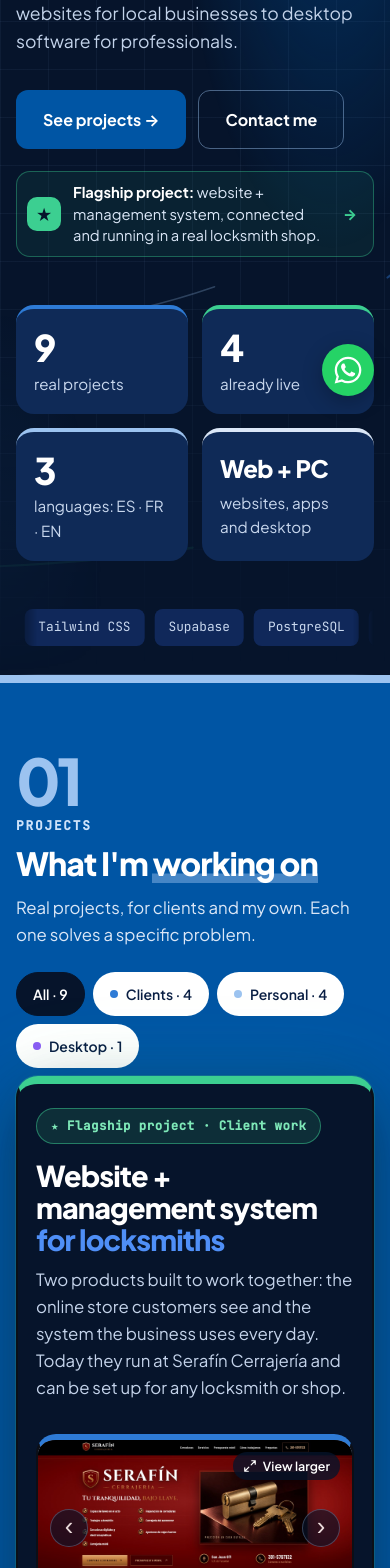
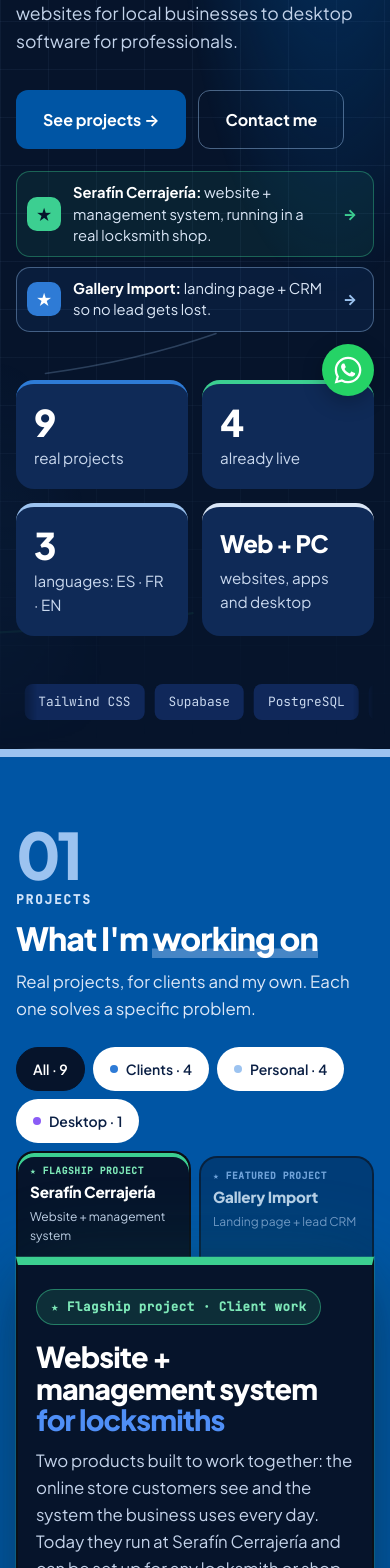
Before and after one commit to AugustoMartinez01/Portfolio, a React (Vite) app in the folder portafolio/: page / in a window 390 px wide. Shown: the part 432-2000 px from the top of the page. Built offline with nearby package versions, Linux system fonts and the light colour scheme.

Commit message:
Destacados en pestañas y accesos en el hero

```diff
--- a/portafolio/src/components/CasoDestacado.jsx
+++ b/portafolio/src/components/CasoDestacado.jsx
@@ -52,7 +52,7 @@ const ICONOS_CONEXION = [
 // Configuración de cada caso destacado
 const CASOS = {
   serafin: {
-    id: 'destacado',
+    id: 'destacado-serafin',
     textos: 'destacado',
     web: WEB,
     sistema: { ...SISTEMA, href: '#sistema-cerrajerias', estado: 'estado--piloto' },
--- /dev/null
+++ b/portafolio/src/components/CasosDestacados.jsx
@@ -0,0 +1,74 @@
+import { useEffect, useState } from 'react'
+import CasoDestacado from './CasoDestacado.jsx'
+import { useIdioma } from '../i18n.jsx'
+
+// Los dos proyectos destacados (Serafín y Gallery Import) en pestañas,
+// así no ocupan dos bloques enormes uno debajo del otro.
+// Se puede abrir una pestaña desde otro lado (por ejemplo el hero) con:
+//   window.dispatchEvent(new CustomEvent('abrir-destacado', { detail: 'gallery' }))
+// o entrando con el link #destacado-gallery / #destacado-serafin.
+
+export const CASOS_DESTACADOS = ['serafin', 'gallery']
+
+function casoDelLink() {
+  try {
+    const h = window.location.hash.replace('#destacado-', '')
+    return CASOS_DESTACADOS.includes(h) ? h : null
+  } catch {
+    return null
+  }
+}
+
+export default function CasosDestacados() {
+  const { t } = useIdioma()
+  const [activo, setActivo] = useState(() => casoDelLink() || 'serafin')
+
+  useEffect(() => {
+    const abrir = (e) => {
+      if (CASOS_DESTACADOS.includes(e.detail)) setActivo(e.detail)
+    }
+    const porLink = () => {
+      const c = casoDelLink()
+      if (c) {
+        setActivo(c)
+        document.getElementById('destacado')?.scrollIntoView({ behavior: 'smooth' })
+      }
+    }
+    window.addEventListener('abrir-destacado', abrir)
+    window.addEventListener('hashchange', porLink)
+    if (casoDelLink()) setTimeout(porLink, 300)
+    return () => {
+      window.removeEventListener('abrir-destacado', abrir)
+      window.removeEventListener('hashchange', porLink)
+    }
+  }, [])
+
+  const pestanas = t.destacadoPestanas
+
+  return (
+    <div className="destacados" id="destacado">
+      <div className="destacados__pestanas" role="tablist" aria-label={pestanas.aria}>
+        {CASOS_DESTACADOS.map((c) => (
+          <button
+            key={c}
+            type="button"
+            role="tab"
+            id={`pestana-${c}`}
+            aria-selected={activo === c}
+            aria-controls={`panel-${c}`}
+            className={`destacados__pestana destacados__pestana--${c}${activo === c ? ' activo' : ''}`}
+            onClick={() => setActivo(c)}
+          >
+            <span className="destacados__pestana-tipo">★ {pestanas[c].tipo}</span>
+            <strong>{pestanas[c].nombre}</strong>
+            <span className="destacados__pestana-detalle">{pestanas[c].detalle}</span>
+          </button>
+        ))}
+      </div>
+
+      <div role="tabpanel" id={`panel-${activo}`} aria-labelledby={`pestana-${activo}`}>
+        <CasoDestacado key={activo} caso={activo} />
+      </div>
+    </div>
+  )
+}
--- a/portafolio/src/components/Hero.jsx
+++ b/portafolio/src/components/Hero.jsx
@@ -60,14 +60,25 @@ export default function Hero() {
             </a>
           </div>
 
-          {/* Acceso directo al proyecto estrella (web + sistema de Serafín) */}
-          <a href="#destacado" className="hero__estrella">
-            <span className="hero__estrella-icono" aria-hidden="true">★</span>
-            <span>
-              <strong>{t.hero.estrellaTitulo}</strong> {t.hero.estrellaTexto}
-            </span>
-            <span className="hero__estrella-flecha" aria-hidden="true">→</span>
-          </a>
+          {/* Accesos directos a los proyectos destacados (abren su pestaña) */}
+          <div className="hero__estrellas">
+            {t.hero.destacados.map((d) => (
+              <a
+                key={d.caso}
+                href="#destacado"
+                className={`hero__estrella hero__estrella--${d.caso}`}
+                onClick={() =>
+                  window.dispatchEvent(new CustomEvent('abrir-destacado', { detail: d.caso }))
+                }
+              >
+                <span className="hero__estrella-icono" aria-hidden="true">★</span>
+                <span>
+                  <strong>{d.titulo}</strong> {d.texto}
+                </span>
+                <span className="hero__estrella-flecha" aria-hidden="true">→</span>
+              </a>
+            ))}
+          </div>
         </div>
 
         {/* Datos destacados, cada uno con la línea de color de su sección */}
--- a/portafolio/src/components/Proyectos.jsx
+++ b/portafolio/src/components/Proyectos.jsx
@@ -1,8 +1,8 @@
-import { useState } from 'react'
+import { useEffect, useState } from 'react'
 import { proyectos } from '../data/proyectos.js'
 import ProjectCard from './ProjectCard.jsx'
 import TituloSeccion from './TituloSeccion.jsx'
-import CasoDestacado from './CasoDestacado.jsx'
+import CasosDestacados from './CasosDestacados.jsx'
 import { useIdioma, proyectoEnIdioma } from '../i18n.jsx'
 
 const FILTROS = ['todos', 'cliente', 'propio', 'escritorio']
@@ -10,6 +10,13 @@ const FILTROS = ['todos', 'cliente', 'propio', 'escritorio']
 export default function Proyectos() {
   const { t, idioma } = useIdioma()
   const [filtro, setFiltro] = useState('todos')
+
+  // Si desde el hero piden abrir un destacado, se vuelve a "Todos" para que se vea
+  useEffect(() => {
+    const volver = () => setFiltro('todos')
+    window.addEventListener('abrir-destacado', volver)
+    return () => window.removeEventListener('abrir-destacado', volver)
+  }, [])
 
   const cantidad = (f) =>
     f === 'todos' ? proyectos.length : proyectos.filter((p) => p.categoria === f).length
@@ -43,13 +50,8 @@ export default function Proyectos() {
           </div>
         </div>
 
-        {/* Proyectos destacados: Serafín (web + sistema) y Gallery Import (landing + CRM) */}
-        {filtro === 'todos' && (
-          <>
-            <CasoDestacado caso="serafin" />
-            <CasoDestacado caso="gallery" />
-          </>
-        )}
+        {/* Proyectos destacados en pestañas: Serafín (web + sistema) y Gallery Import (landing + CRM) */}
+        {filtro === 'todos' && <CasosDestacados />}
 
         <div className="proyectos">
           {visibles.map((proyecto) => (
--- a/portafolio/src/data/textos.js
+++ b/portafolio/src/data/textos.js
@@ -34,8 +34,10 @@ export const textos = {
       stack: 'Tecnologías que uso',
       panel: 'Proyectos en marcha',
       panelTitulo: 'Ahora mismo',
-      estrellaTitulo: 'Proyecto estrella:',
-      estrellaTexto: 'web + sistema de gestión conectados, funcionando en una cerrajería real.',
+      destacados: [
+        { caso: 'serafin', titulo: 'Serafín Cerrajería:', texto: 'web + sistema de gestión, funcionando en una cerrajería real.' },
+        { caso: 'gallery', titulo: 'Gallery Import:', texto: 'landing + CRM para que ningún contacto se pierda.' },
+      ],
     },
 
     proyectos: {
@@ -61,6 +63,12 @@ export const textos = {
       irA: (n) => `Ver captura ${n}`,
       visor: (titulo) => `Capturas de ${titulo}`,
       cerrar: 'Cerrar',
+    },
+
+    destacadoPestanas: {
+      aria: 'Proyectos destacados',
+      serafin: { tipo: 'Proyecto estrella', nombre: 'Serafín Cerrajería', detalle: 'Web + sistema de gestión' },
+      gallery: { tipo: 'Proyecto destacado', nombre: 'Gallery Import', detalle: 'Landing + CRM de contactos' },
     },
 
     destacado: {
@@ -255,8 +263,10 @@ export const textos = {
       stack: 'Technologies I use',
       panel: 'Ongoing projects',
       panelTitulo: 'Right now',
-      estrellaTitulo: 'Flagship project:',
-      estrellaTexto: 'website + management system, connected and running in a real locksmith shop.',
+      destacados: [
+        { caso: 'serafin', titulo: 'Serafín Cerrajería:', texto: 'website + management system, running in a real locksmith shop.' },
+        { caso: 'gallery', titulo: 'Gallery Import:', texto: 'landing page + CRM so no lead gets lost.' },
+      ],
     },
 
     proyectos: {
@@ -282,6 +292,12 @@ export const textos = {
       irA: (n) => `View screenshot ${n}`,
       visor: (titulo) => `${titulo} screenshots`,
       cerrar: 'Close',
+    },
+
+    destacadoPestanas: {
+      aria: 'Featured projects',
+      serafin: { tipo: 'Flagship project', nombre: 'Serafín Cerrajería', detalle: 'Website + management system' },
+      gallery: { tipo: 'Featured project', nombre: 'Gallery Import', detalle: 'Landing page + lead CRM' },
     },
 
     destacado: {
@@ -475,8 +491,10 @@ export const textos = {
       stack: "Technologies que j'utilise",
       panel: 'Projets en cours',
       panelTitulo: 'En ce moment',
-      estrellaTitulo: 'Projet phare :',
-      estrellaTexto: 'site web + logiciel de gestion connectés, en service dans une vraie serrurerie.',
+      destacados: [
+        { caso: 'serafin', titulo: 'Serafín Cerrajería :', texto: 'site web + logiciel de gestion, en service dans une vraie serrurerie.' },
+        { caso: 'gallery', titulo: 'Gallery Import :', texto: 'landing page + CRM pour ne perdre aucun contact.' },
+      ],
     },
 
     proyectos: {
@@ -502,6 +520,12 @@ export const textos = {
       irA: (n) => `Voir la capture ${n}`,
       visor: (titulo) => `Captures de ${titulo}`,
       cerrar: 'Fermer',
+    },
+
+    destacadoPestanas: {
+      aria: 'Projets à la une',
+      serafin: { tipo: 'Projet phare', nombre: 'Serafín Cerrajería', detalle: 'Site web + logiciel de gestion' },
+      gallery: { tipo: 'Projet à la une', nombre: 'Gallery Import', detalle: 'Landing page + CRM de contacts' },
     },
 
     destacado: {
--- a/portafolio/src/index.css
+++ b/portafolio/src/index.css
@@ -2288,3 +2288,154 @@ img {
   font-size: 0.85rem;
   text-align: center;
 }
+
+/* ---------- Proyectos destacados en pestañas ---------- */
+.destacados {
+  margin: 8px 0 56px;
+  scroll-margin-top: 90px;
+}
+
+.destacados .caso {
+  margin: 0;
+  border-top-left-radius: 0;
+  animation: caso-entra 0.45s ease both;
+}
+
+@keyframes caso-entra {
+  from { opacity: 0; transform: translateY(10px); }
+  to { opacity: 1; transform: none; }
+}
+
+.destacados__pestanas {
+  display: flex;
+  gap: 8px;
+}
+
+.destacados__pestana {
+  flex: 0 1 300px;
+  display: flex;
+  flex-direction: column;
+  align-items: flex-start;
+  gap: 2px;
+  padding: 12px 20px 14px;
+  border: 2px solid var(--negro);
+  border-bottom: none;
+  border-radius: 18px 18px 0 0;
+  background: rgba(3, 12, 30, 0.45);
+  color: #9fb4d3;
+  font: inherit;
+  text-align: left;
+  cursor: pointer;
+  transition: background 0.2s, color 0.2s, transform 0.2s;
+}
+
+.destacados__pestana:hover {
+  background: rgba(3, 12, 30, 0.7);
+  color: #dbe7f7;
+}
+
+.destacados__pestana strong {
+  color: #fff;
+  font-size: 1.08rem;
+  font-weight: 800;
+  letter-spacing: -0.01em;
+}
+
+.destacados__pestana-tipo {
+  font-family: var(--mono);
+  font-size: 0.68rem;
+  font-weight: 700;
+  letter-spacing: 0.06em;
+  text-transform: uppercase;
+}
+
+.destacados__pestana-detalle {
+  font-size: 0.85rem;
+}
+
+.destacados__pestana:not(.activo) {
+  opacity: 0.72;
+  transform: translateY(5px);
+}
+
+.destacados__pestana:not(.activo):hover {
+  opacity: 1;
+  transform: translateY(2px);
+}
+
+.destacados__pestana.activo {
+  background: var(--marino-950);
+  color: #c4d3ea;
+}
+
+.destacados__pestana--serafin .destacados__pestana-tipo { color: #7ee8b8; }
+.destacados__pestana--gallery .destacados__pestana-tipo { color: var(--celeste); }
+
+.destacados__pestana--serafin.activo { box-shadow: inset 0 4px 0 var(--verde); }
+.destacados__pestana--gallery.activo { box-shadow: inset 0 4px 0 var(--francia-claro); }
+
+.destacados__pestana:focus-visible {
+  outline: 2px solid var(--celeste);
+  outline-offset: 2px;
+}
+
+/* Hero: dos accesos a los destacados */
+.hero__estrellas {
+  display: flex;
+  flex-direction: column;
+  gap: 10px;
+  margin-top: 22px;
+  max-width: 560px;
+}
+
+.hero__estrellas .hero__estrella {
+  margin-top: 0;
+}
+
+.hero__estrella--gallery {
+  background: rgba(46, 123, 214, 0.1);
+  border-color: rgba(156, 195, 240, 0.4);
+}
+
+.hero__estrella--gallery .hero__estrella-icono {
+  background: var(--francia-claro);
+  color: #fff;
+}
+
+.hero__estrella--gallery .hero__estrella-flecha {
+  color: var(--celeste);
+}
+
+.hero__estrella--gallery:hover {
+  background: rgba(46, 123, 214, 0.2);
+  border-color: var(--celeste);
+}
+
+@media (max-width: 640px) {
+  .destacados__pestana {
+    flex: 1 1 0;
+    padding: 10px 12px 12px;
+  }
+
+  .destacados__pestana strong {
+    font-size: 0.95rem;
+  }
+
+  .destacados__pestana-detalle {
+    font-size: 0.75rem;
+  }
+
+  .destacados__pestana-tipo {
+    font-size: 0.6rem;
+  }
+
+  .destacados .caso {
+    border-top-right-radius: 0;
+  }
+}
+
+@media (prefers-reduced-motion: reduce) {
+  .destacados .caso {
+    animation: none;
+  }
+}
```
